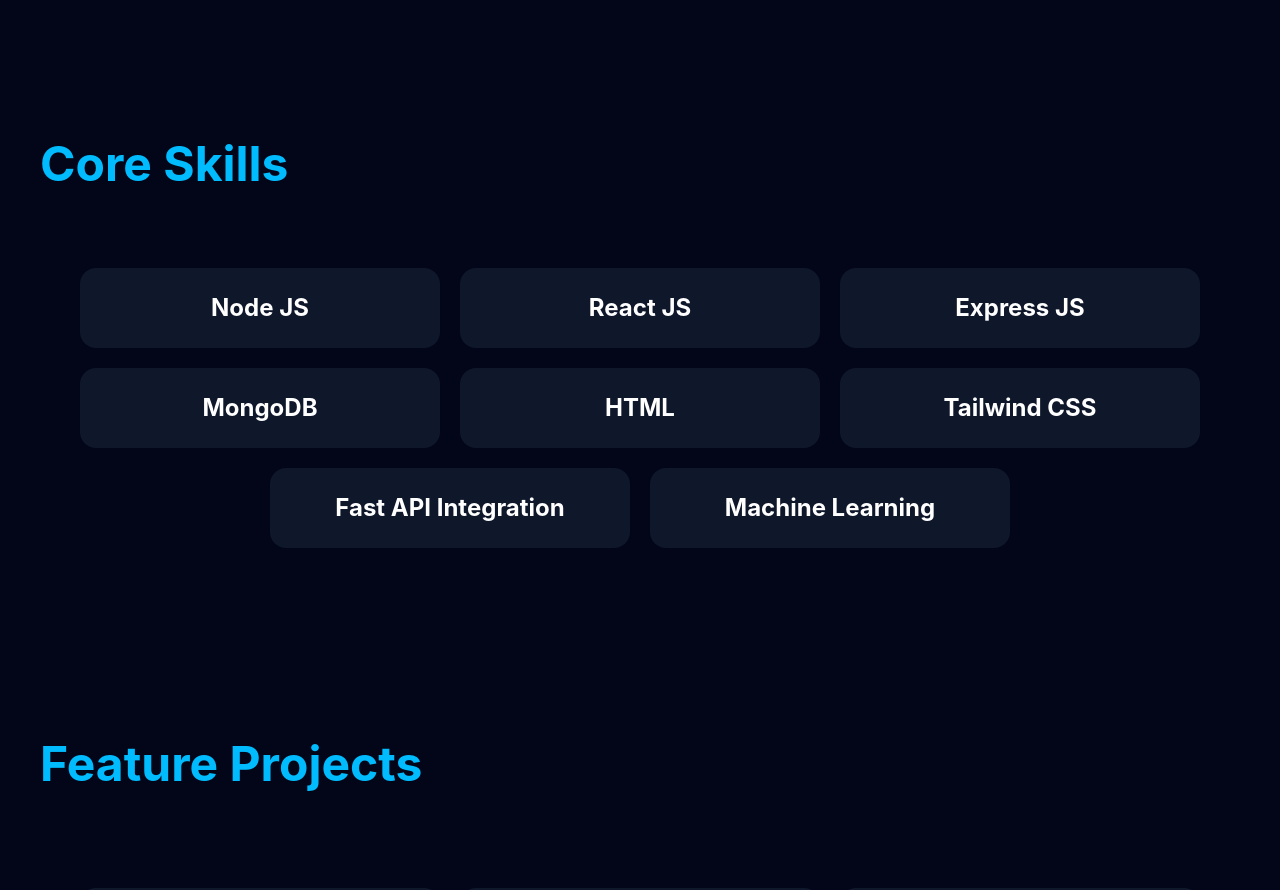
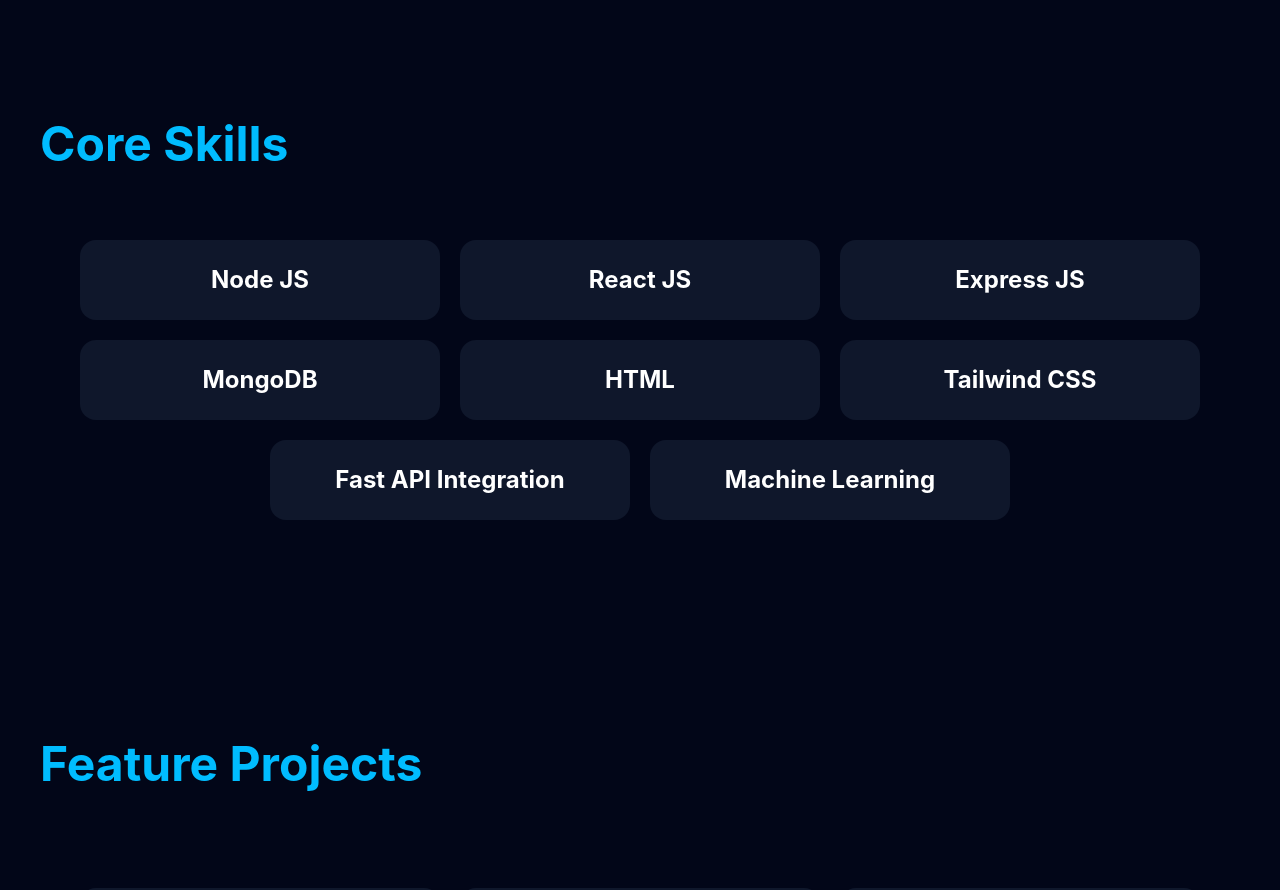
Before and after one commit to RohanWaseem/portfolio, a React app in the folder frontend/: page / in a window 1280 px wide. Shown: the part 2200-3090 px from the top of the page. Built offline with nearby package versions, Linux system fonts and the light colour scheme; the HTML template or start-up script is replaced by a standard one.

Commit message:
Updated portfolio

```diff
--- a/frontend/src/App.jsx
+++ b/frontend/src/App.jsx
@@ -180,14 +180,14 @@ interfaces.HTML Tailwind CSS JavaScript React JS </h1></div>
 {/* Core Skills */}
 
 <div id='skills' className='w-full h-screen  bg-slate-950 pt-5'>
-   <div className='text-sky-400 sm:relative sm:top-30 lg:top-45  lg:text-5xl text-4xl pl-10 pt-5 font-bold'>
+   <div className='text-sky-400 sm:relative sm:top-30 lg:top-45  lg:text-5xl text-4xl pl-10 font-bold'>
     <h1>Core Skills</h1>
 
 
   </div>
 
 <div className='flex  items-center justify-center h-full'>
-  <div className='pl-10 pr-10 flex items-center justify-center flex-wrap gap-5 mt-5'>
+  <div className='pl-10 pr-10 flex items-center justify-center flex-wrap gap-5 mt-1'>
 
 
  <div className='bg-slate-900 transition-transform duration-300 sm:h-20 hover:-translate-y-1 flex rounded-2xl justify-center hover:border-cyan-400 hover:border-2  items-center h-15  w-full sm:w-[48%] lg:w-[30%]  '>
```
